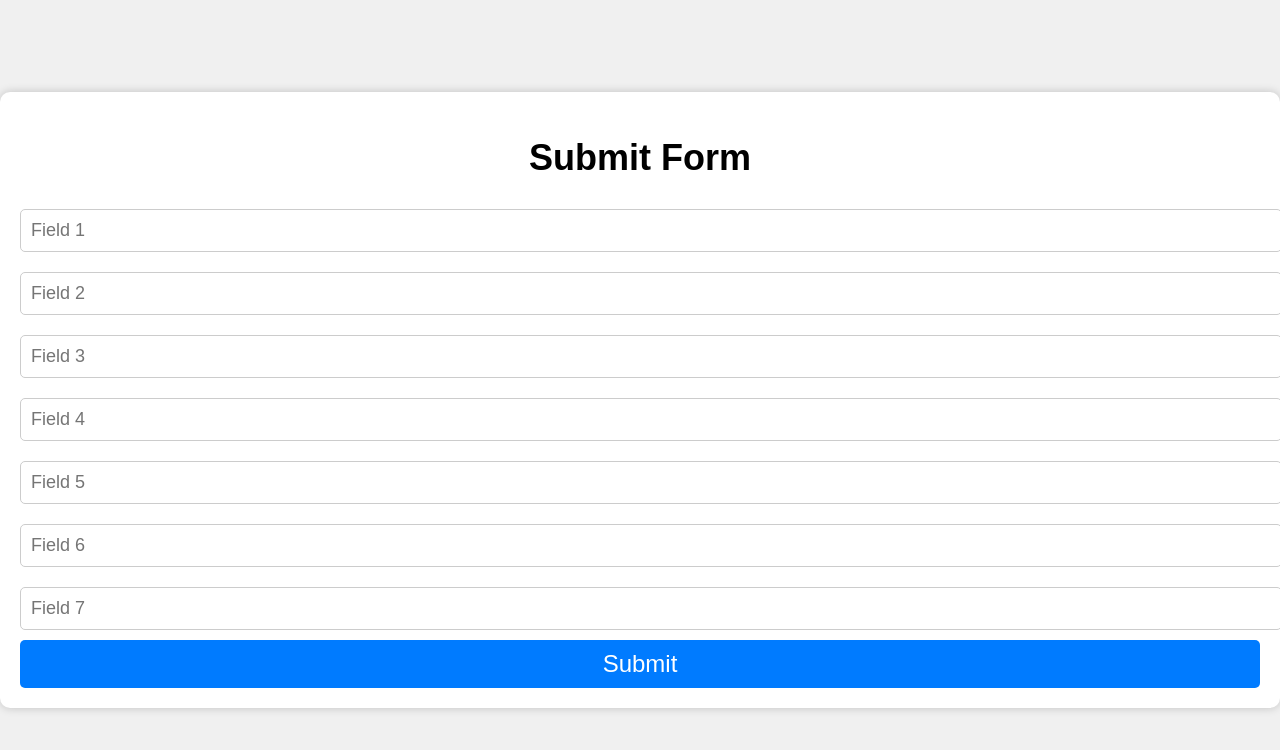
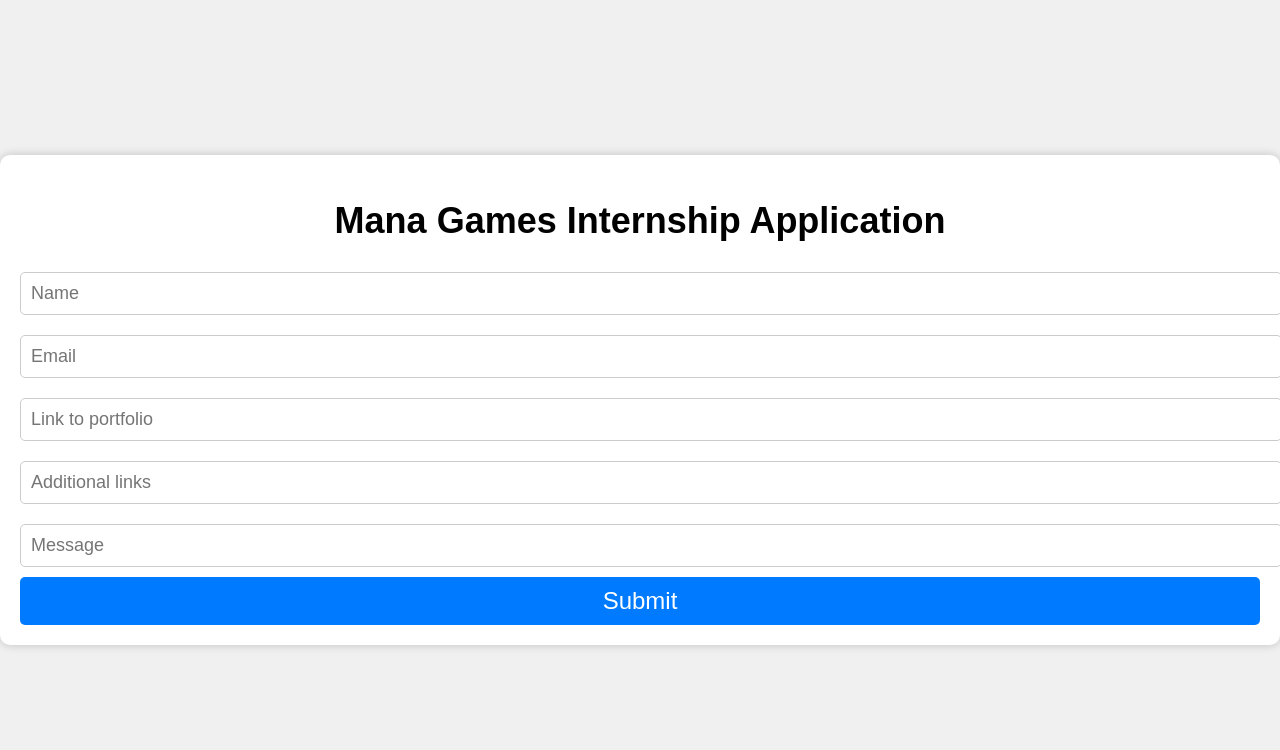
Before and after one commit to vannorman/mana.red, a Flask app: page /internship in a window 1280 px wide. Shown: the top 750 px of the page. Run offline with Flask 3, Linux system fonts and the light colour scheme.

Commit message:
internship apply

```diff
--- a/mana_red/app.py
+++ b/mana_red/app.py
@@ -28,7 +28,7 @@
     text = str(data);
     server = 'mana.red'
     mail.sendMail(to, fr, subject, text,server)
-    mail.sendMail(['charlie@vannorman.ai'],'charlie@mana.red','test2','test3','mana.red')
+#     mail.sendMail(['charlie@vannorman.ai'],'charlie@mana.red','test2','test3','mana.red')
     return jsonify({'success':True});
 
 
--- a/mana_red/static/js/form.js
+++ b/mana_red/static/js/form.js
@@ -1,19 +1,26 @@
 
 $(document).ready(function(){
-    $('#submit').on('click',function(){
-        console.log('ha');
-        $.ajax({
+    $('#submit').on('click',function(event){
+         event.preventDefault();
+         $.ajax({
             type: 'POST',
             url: "/internship/apply",
             headers: {
                 "X-CSRFToken" : csrf,
                 "Content-Type": "application/json"
             },
-            data : JSON.stringify({}), // { data1 : $('#1').val()},
+            data : JSON.stringify({
+                name : $('#name').val(),
+                email : $('#email').val(),
+                link1 : $('#link1').val(),
+                link2  : $('#link2').val(),
+                message : $('#message').val(),
+                }),
             dataType : 'json',
             contentType : 'application/json',
             success: function (e) {
-                alert('suck');
+                alert('Thanks for applying, '+$('#name').val()+'!');
+                $('input').each(function(){$(this).val('');})
             },
             error: function (e) {
                 alert('no');
--- a/mana_red/templates/internship.html
+++ b/mana_red/templates/internship.html
@@ -12,15 +12,13 @@
 <body>
     <div class="container">
         <form class="centered-form" >
-            <h1>Submit Form</h1>
-            <input type="text" placeholder="Field 1" id="1" name="field1" required>
-            <input type="text" placeholder="Field 2" id="2" name="field2" >
-            <input type="text" placeholder="Field 3" name="field3" >
-            <input type="text" placeholder="Field 4" name="field4" >
-            <input type="text" placeholder="Field 5" name="field5" >
-            <input type="text" placeholder="Field 6" name="field6" >
-            <input type="text" placeholder="Field 7" name="field7" >
-            <button type="submit" id="submit">Submit</button>
+            <h1>Mana Games Internship Application</h1>
+            <input type="text" placeholder="Name" id="name" name="field1" required>
+            <input type="text" placeholder="Email" id="email" name="field2" >
+            <input type="text" placeholder="Link to portfolio" id="link1" name="field2" >
+            <input type="text" placeholder="Additional links" id="link2" name="field2" >
+            <input type="text" placeholder="Message" id="message" name="field2" >
+            <button id="submit">Submit</button>
         </form>
     </div>
 </body>
```
